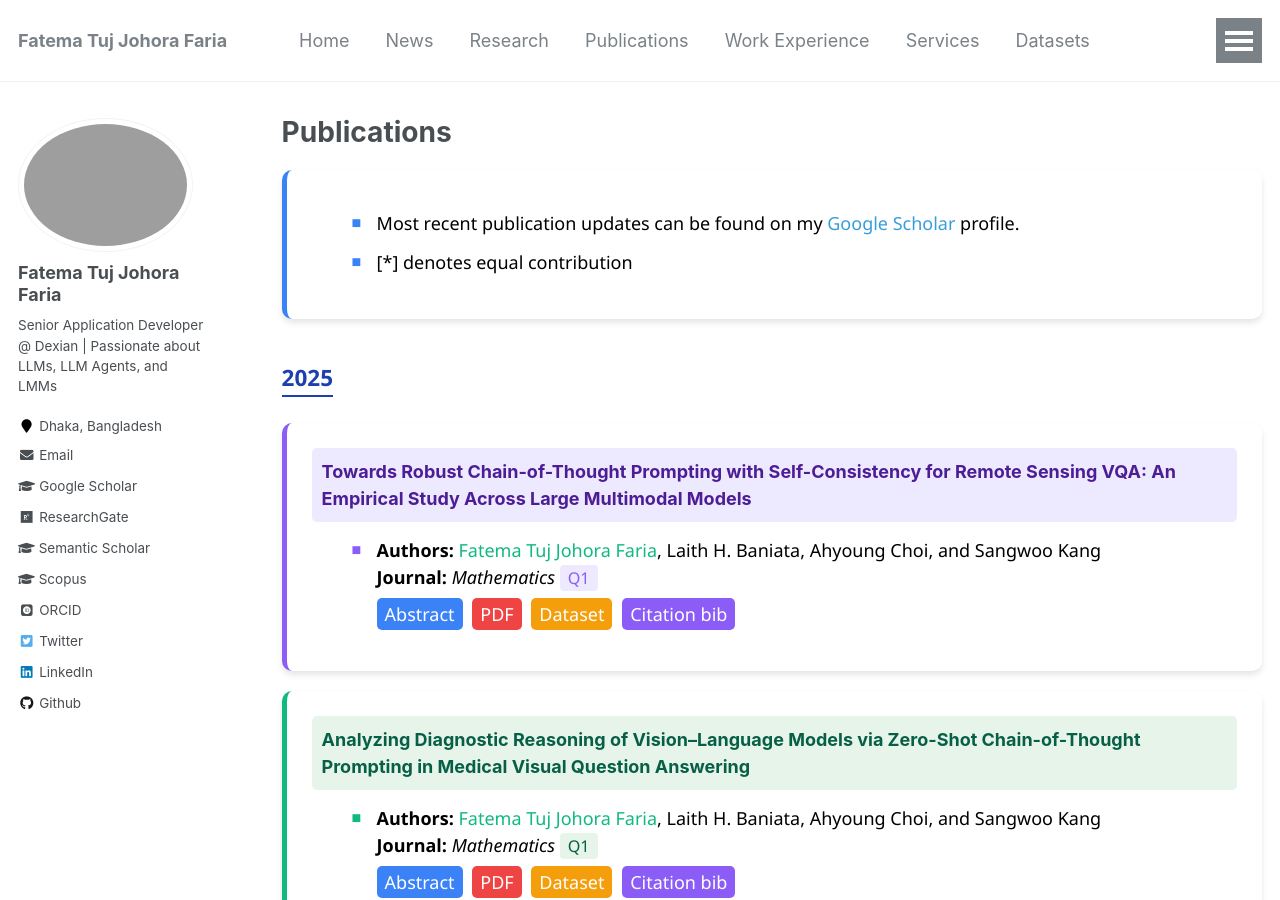
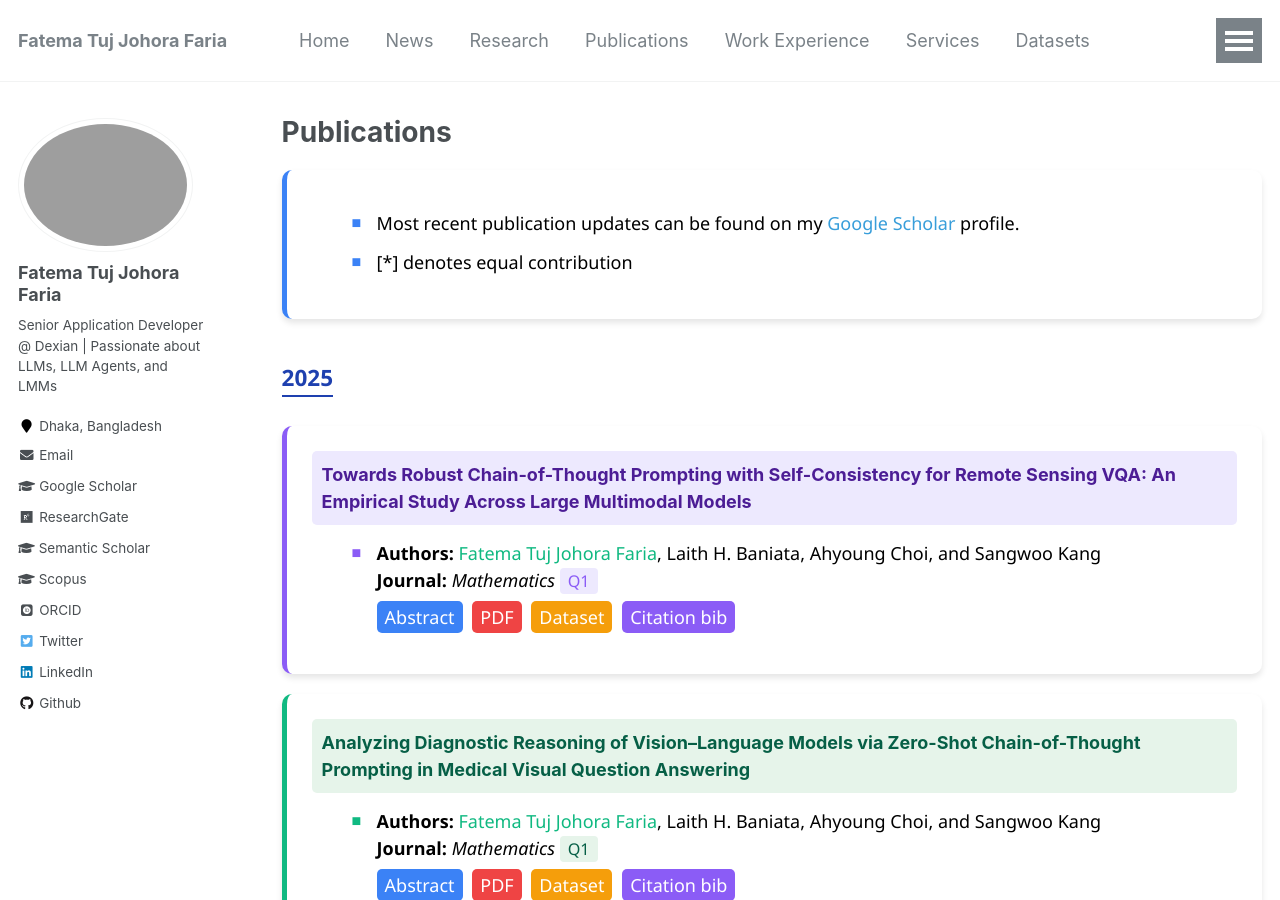
Before and after one commit to fatemafaria142/fatemafaria142.github.io, a Jekyll site: the page built from _pages/publications.md, in a window 1280 px wide and 900 px high. Built offline with Jekyll 4.4.1, drawn with Linux system fonts in a browser that asks for light colours; some web fonts are replaced.

Commit message:
Update Publications

```diff
--- a/_pages/publications.md
+++ b/_pages/publications.md
@@ -24,7 +24,7 @@ author_profile: true
 <h2 style="color: #1e40af; font-family: 'Segoe UI', sans-serif; font-weight: bold; border-bottom: 2px solid #1e40af; display: inline-flex; align-items: flex-end; padding-bottom: 4px;">2025</h2>
 
 <div style="display: flex; flex-wrap: wrap; gap: 20px;">
-  <div style="background:white;border-left:5px solid #8b5cf6;border-radius:10px;padding:25px;flex:1 1 100%;max-width:100%;box-shadow:0 4px 6px rgba(0,0,0,0.1);transition:transform 0.2s ease,box-shadow 0.2s ease;margin-top:15px;" onmouseover="this.style.transform='scale(1.01)';this.style.boxShadow='0 5px 10px rgba(0,0,0,0.12)';" onmouseout="this.style.transform='scale(1)';this.style.boxShadow='0 4px 6px rgba(0,0,0,0.1)';">
+  <div style="background:white;border-left:5px solid #8b5cf6;border-radius:10px;padding:25px;flex:1 1 100%;max-width:100%;box-shadow:0 4px 6px rgba(0,0,0,0.1);transition:transform 0.2s ease,box-shadow 0.2s ease;margin-top:18px;" onmouseover="this.style.transform='scale(1.01)';this.style.boxShadow='0 5px 10px rgba(0,0,0,0.12)';" onmouseout="this.style.transform='scale(1)';this.style.boxShadow='0 4px 6px rgba(0,0,0,0.1)';">
     <div style="background:#ede9fe;padding:10px;border-radius:5px;margin-bottom:15px;"><span style="color:#4c1d95;font-weight:bold;">Towards Robust Chain-of-Thought Prompting with Self-Consistency for Remote Sensing VQA: An Empirical Study Across Large Multimodal Models</span></div>
     <ul style="font-family:'Segoe UI',sans-serif;color:black;margin-top:15px;">
       <li style="margin-bottom:12px;list-style:none;position:relative;padding-left:25px;">
```
